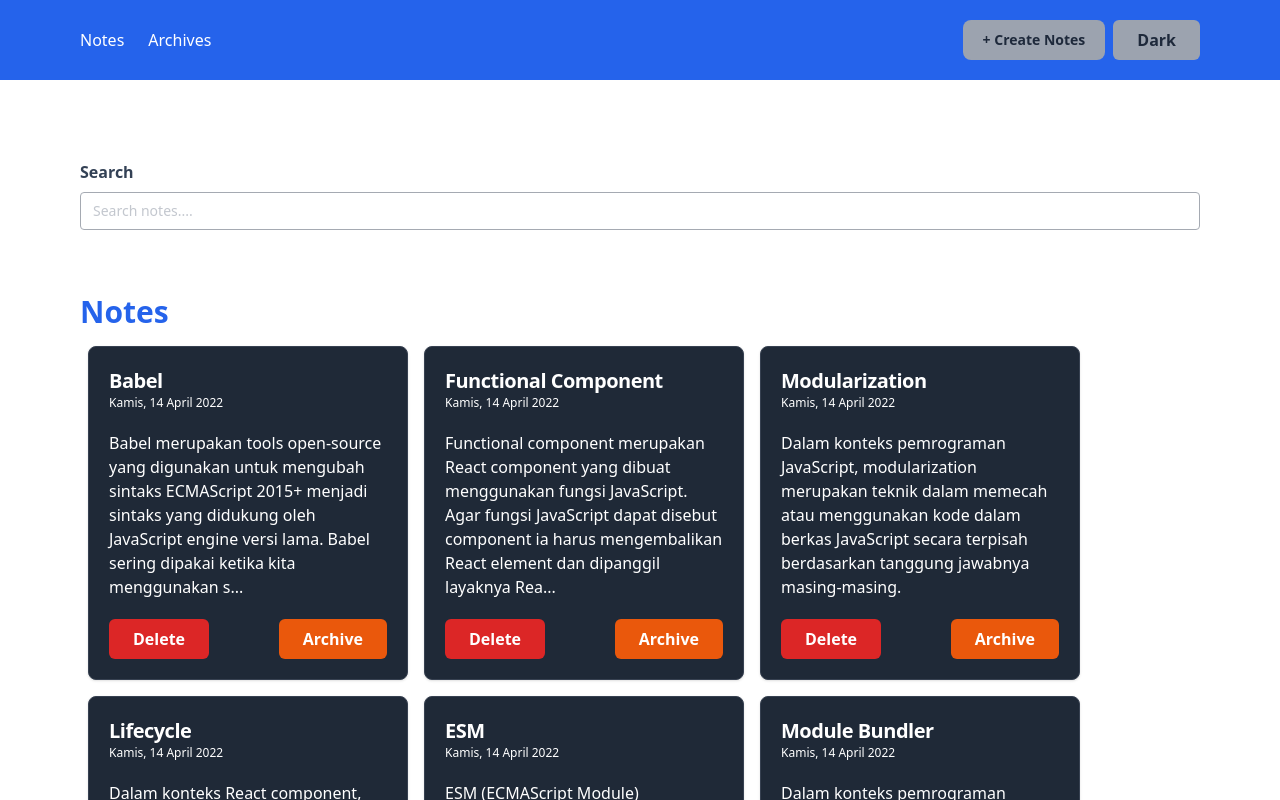
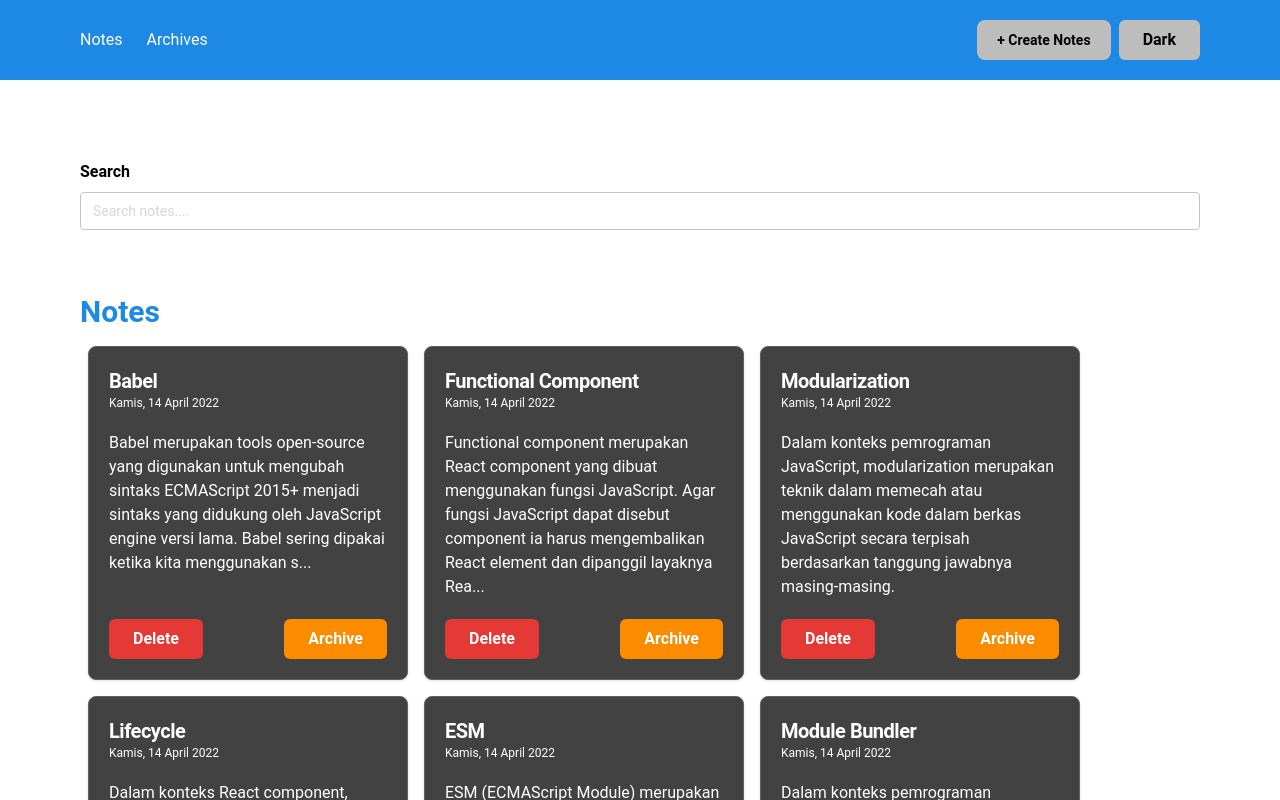
Before and after one commit to MHendriF/personal-notes-spa, a React (Vite) app: page / in a window 1280 px wide. Shown: the top 800 px of the page. Built offline with nearby package versions, Linux system fonts and the light colour scheme.

Commit message:
add material tailwind

```diff
--- a/package.json
+++ b/package.json
@@ -10,6 +10,9 @@
         "preview": "vite preview"
     },
     "dependencies": {
+        "@heroicons/react": "^2.1.1",
+        "@material-tailwind/html": "^2.2.2",
+        "@material-tailwind/react": "^2.1.9",
         "@reduxjs/toolkit": "^2.2.2",
         "localforage": "^1.10.0",
         "match-sorter": "^6.3.4",
--- a/tailwind.config.js
+++ b/tailwind.config.js
@@ -1,8 +1,18 @@
 /** @type {import('tailwindcss').Config} */
-export default {
-  content: ["./index.html", "./src/**/*.{js,ts,jsx,tsx}"],
-  theme: {
-    extend: {},
-  },
-  plugins: [],
-};
+// export default {
+//     content: ['./index.html', './src/**/*.{js,ts,jsx,tsx}'],
+//     theme: {
+//         extend: {},
+//     },
+//     plugins: [],
+// };
+
+const withMT = require('@material-tailwind/react/utils/withMT');
+
+module.exports = withMT({
+    content: ['./src/**/*.{js,jsx,ts,tsx}'],
+    theme: {
+        extend: {},
+    },
+    plugins: [],
+});
```
Also changed, not shown: 1 other file (tests, documents, lock files or other folders).
